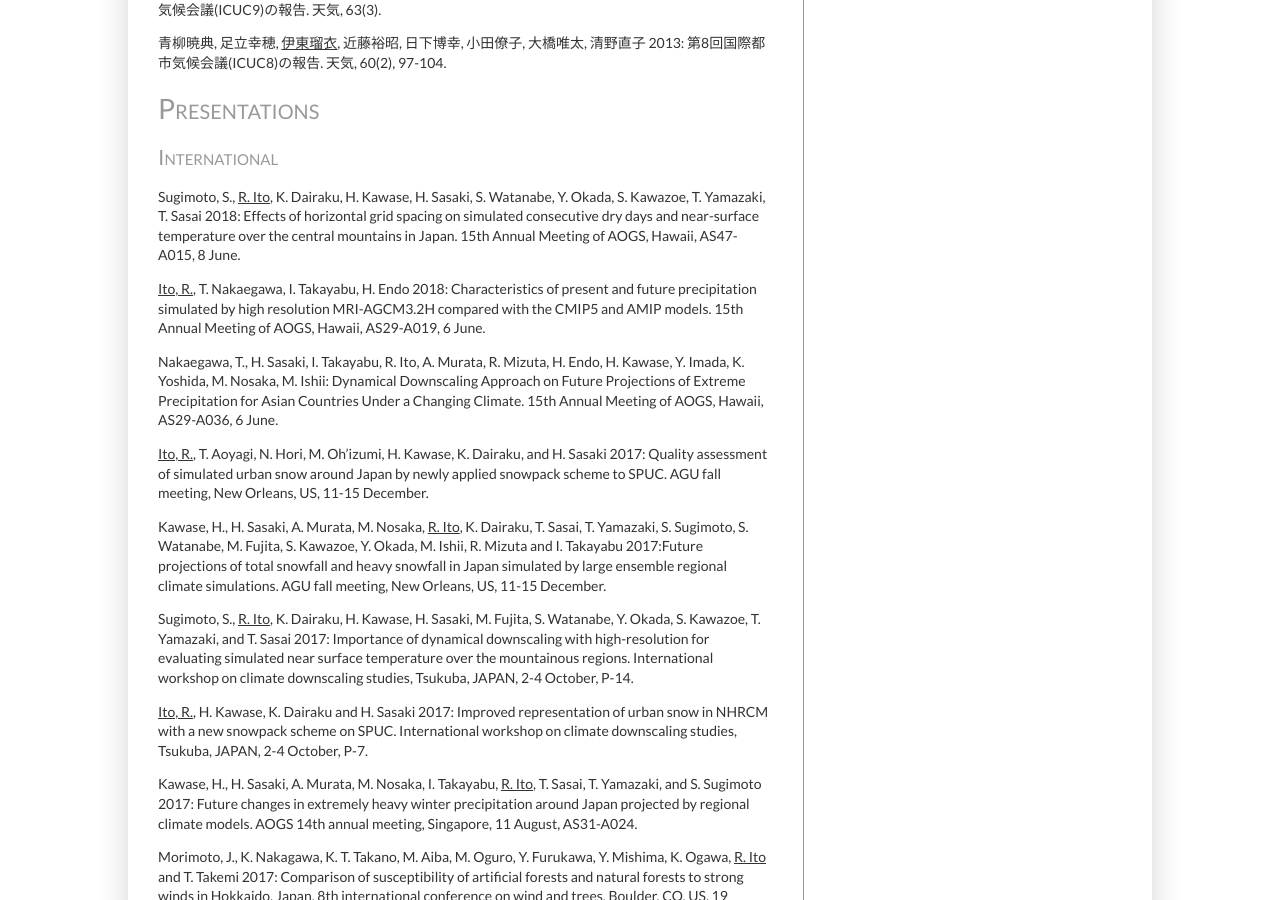
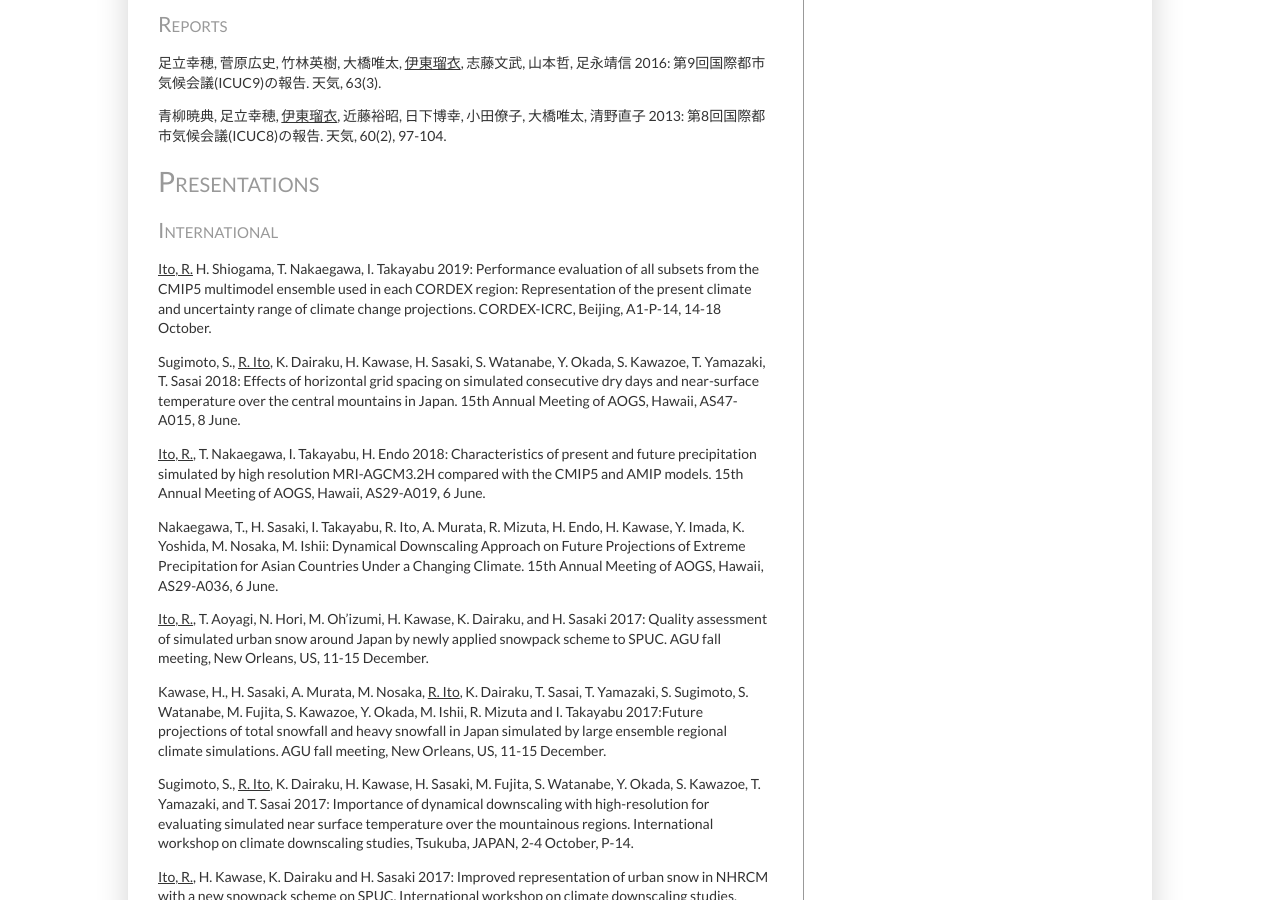
Before and after one commit to rui-climbiz/rui-climbiz.github.io, a Jekyll site: the page built from publications.html, in a window 1280 px wide and 900 px high, scrolled down 1767 px. Built offline with Jekyll 4.4.1, drawn with Linux system fonts in a browser that asks for light colours; some of the changed text lies outside the part shown.

Commit message:
Update publications.html

```diff
--- a/publications.html
+++ b/publications.html
@@ -9,6 +9,7 @@
 <p><u>Ito, R.</u>, T. Nakaegawa, I. Takayabu: Comparison of regional properties of land precipitation climatology projected by multi-physics and multi-SST MRI-AGCM with CMIP5 multi-model ensemble projections. (submitted)</p>
 <p><u>Ito, R.</u>, H. Shiogama, T. Nakaegawa, I. Takayabu: Uncertainties in climate change projections covered by the ISIMIP and CORDEX model subsets from CMIP5, <i>Geosci. Model Dev. Discuss.</i>, doi:10.5194/gmd-2019-143. <a href="https://doi.org/10.5194/gmd-2019-143">(URL)</a> (open discussion)</p>
 <p><br></p>
+<p>山崎剛, 佐々井崇博, 川瀬宏明, 杉本志織, 大楽浩司, <u>伊東瑠衣</u>, 佐々木秀孝, 藤田実季子 2019: 5km力学的ダウンスケーリングデータセット（SI-CAT DDS5TK）の概要. シミュレーション学会誌, 38, 145-149.</p>
 <p>Morimoto, J., K. Nakagawa, K. T. Takano, M. Aiba, M. Oguro, Y. Furukawa, Y. Mishima, K. Ogawa, <u>R. Ito</u>, T. Takemi, F. Nakamura, C. J. Peterson, 2019: Comparison of vulnerability to catastrophic wind between Abies plantation forests and natural mixed forests in northern Japan, Forestry: <i>An International Journal of Forest Research</i>, cpy045, doi:10.1093/forestry/cpy045.<a href="https://doi.org/10.1093/forestry/cpy045">(URL)</a></p>
 <p>原田守啓, 丸谷靖幸, <u>伊東瑠衣</u>, 石崎紀子, 川瀬宏明, 大楽浩司, 佐々木秀孝 2018: JRA-55再解析データのダウンスケーリング実験における地形モデル選択が洪水流出解析に及ぼす影響. 土木学会論文集B1（水工学）, 74(5), 103-108.</p>
 <p>丸谷靖幸, 原田守啓, <u>伊東瑠衣</u>, 川瀬宏明, 大楽浩司, 佐々木秀孝 2018：気候変動影響評価に向けた気候モデルおよび影響評価モデルの不確実性の評価. 土木学会論文集B1（水工学）, 74(5), 109-114.</p>
@@ -32,6 +33,7 @@
 <p>青柳暁典, 足立幸穂, <u>伊東瑠衣</u>, 近藤裕昭, 日下博幸, 小田僚子, 大橋唯太, 清野直子 2013: 第8回国際都市気候会議(ICUC8)の報告. 天気, 60(2), 97-104.</p>
 <h1>Presentations</h1>
 <h2>International</h2>
+<p><u>Ito, R.</u> H. Shiogama, T. Nakaegawa, I. Takayabu 2019: Performance evaluation of all subsets from the CMIP5 multimodel ensemble used in each CORDEX region: Representation of the present climate and uncertainty range of climate change projections. CORDEX-ICRC, Beijing, A1-P-14, 14-18 October.</p>
 <p>Sugimoto, S., <u>R. Ito</u>, K. Dairaku, H. Kawase, H. Sasaki, S. Watanabe, Y. Okada, S. Kawazoe, T. Yamazaki, T. Sasai 2018: Effects of horizontal grid spacing on simulated consecutive dry days and near-surface temperature over the central mountains in Japan. 15th Annual Meeting of AOGS, Hawaii, AS47-A015, 8 June.</p>
 <p><u>Ito, R.</u>, T. Nakaegawa, I. Takayabu, H. Endo 2018: Characteristics of present and future precipitation simulated by high resolution MRI-AGCM3.2H compared with the CMIP5 and AMIP models. 15th Annual Meeting of AOGS, Hawaii, AS29-A019, 6 June.</p>
 <p>Nakaegawa, T., H. Sasaki, I. Takayabu, R. Ito, A. Murata, R. Mizuta, H. Endo, H. Kawase, Y. Imada, K. Yoshida, M. Nosaka, M. Ishii: Dynamical Downscaling Approach on Future Projections of Extreme Precipitation for Asian Countries Under a Changing Climate. 15th Annual Meeting of AOGS, Hawaii, AS29-A036, 6 June.</p>
```
